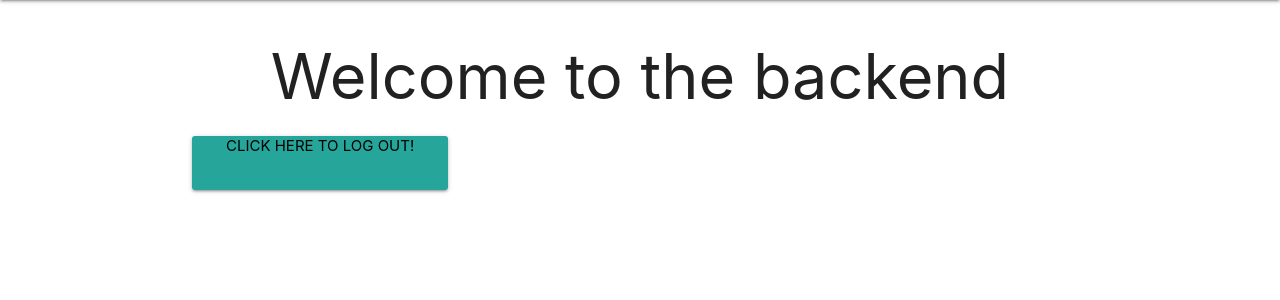
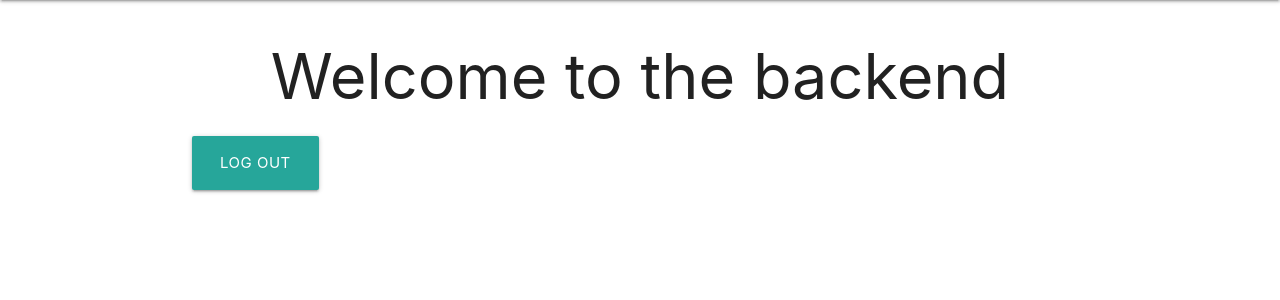
Before and after one commit to NoCrazyShet/exam_dwp_duckshop, a PHP site: page /mordor/mordorPage.php in a window 1280 px wide. Shown: the part 64-364 px from the top of the page. Run offline with PHP 8.4, Linux system fonts and the light colour scheme; the visitor is signed in with stand-in values (Sample User, id 1); some libraries are stand-ins or nearby versions.

```diff
--- a/mordor/mordorPage.php
+++ b/mordor/mordorPage.php
@@ -32,12 +32,10 @@
             }
             ?>
 
+            <form action="includes/logoutController.php" method="get">
+                <button type="submit" class="waves-effect waves-light btn-large">Log Out</button>
+            </form>
 
-
-
-            <form action="includes/logoutController.php" method="get">
-                <input type="submit" value="Click here to log out!" class="waves-effect waves-light btn-large">
-            </form>
     </div>
     <script src="../materialize/js/bin/materialize.min.js"></script>
     </body>
```
